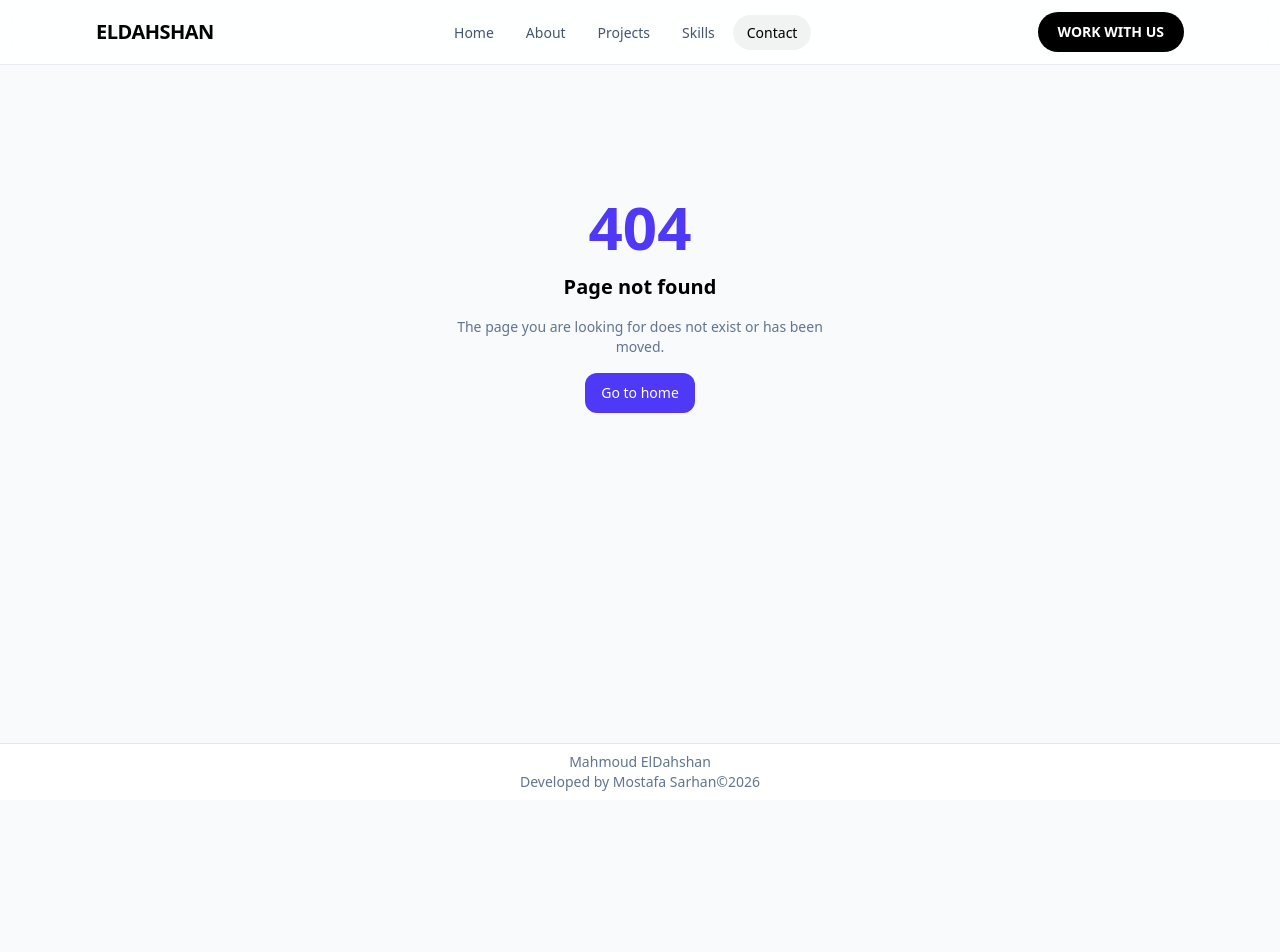
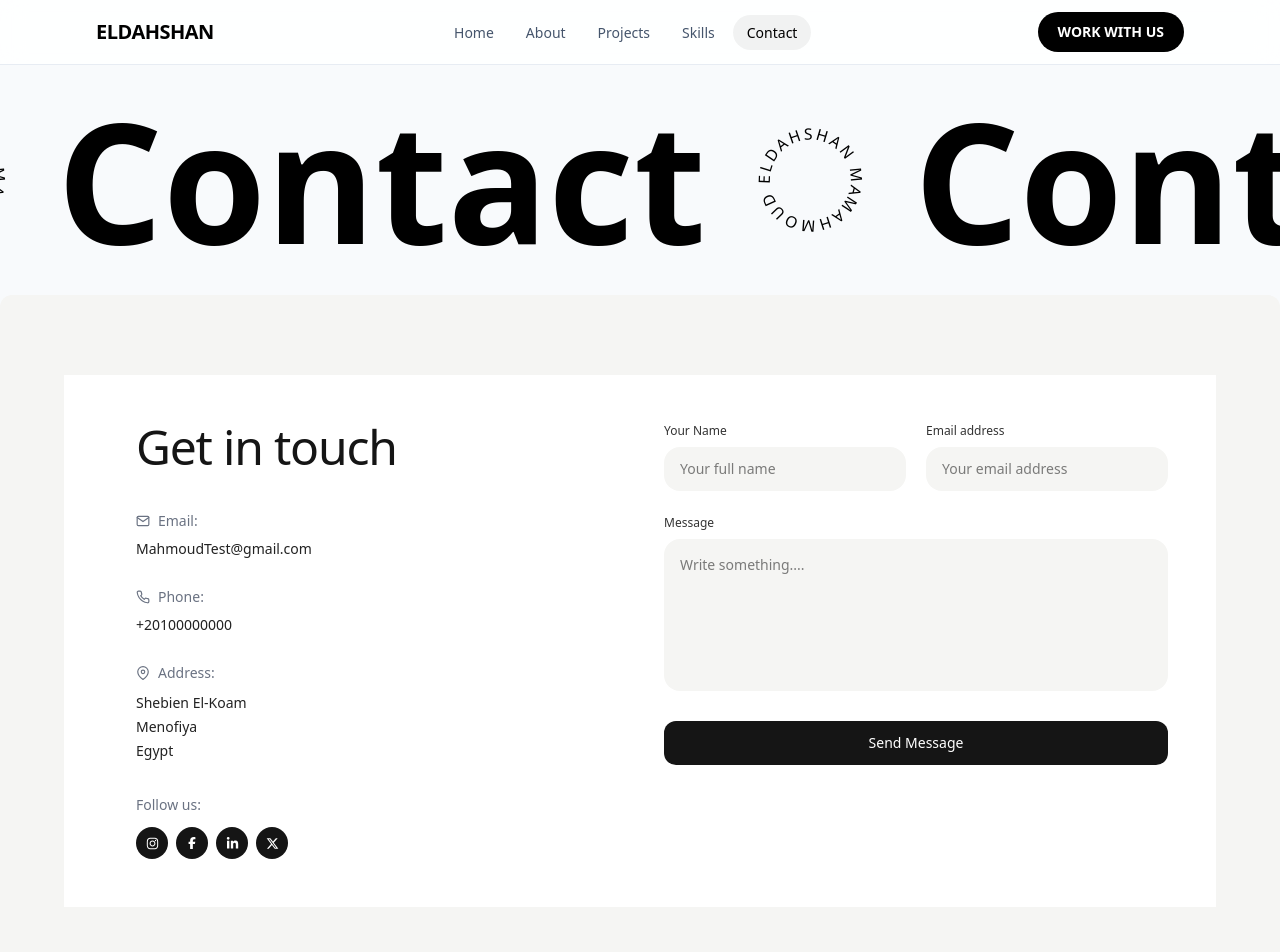
Before and after one commit to mostafa-sarhan/Mahmoud_Eldahshan, a React (Vite) app: page /contact in a window 1280 px wide. Shown: the top 952 px of the page. Before the commit the page ends 800 px from the top, so only its background shows below. Built offline with nearby package versions, Linux system fonts and the light colour scheme.

Commit message:
Add test contact page

```diff
--- a/package.json
+++ b/package.json
@@ -15,6 +15,7 @@
     "motion": "^13.2.0",
     "react": "^19.2.8",
     "react-dom": "^19.2.8",
+    "react-icons": "^5.7.0",
     "react-router-dom": "^7.18.3"
   },
   "devDependencies": {
--- /dev/null
+++ b/src/components/PageMarquee/PageMarqueeTwo.tsx
@@ -0,0 +1,78 @@
+
+import { motion } from "motion/react"
+interface PageMarqueeProps {
+  title: string
+}
+export default function PageMarqueeTwo({ title }: PageMarqueeProps) {
+  return (
+    <section className="w-full overflow-hidden py-8">
+      <motion.div
+        className="flex w-max"
+        animate={{ x: ["0%", "-50%"] }}
+        transition={{
+          duration: 12,
+          ease: "linear",
+          repeat: Infinity,
+        }}
+      >
+        {/* First set */}
+        <div className="flex shrink-0 items-center gap-12 pr-12">
+          <MarqueeItem title={title} />
+          <MarqueeItem title={title} />
+          <MarqueeItem title={title} />
+
+
+        </div>
+        {/* Identical second set */}
+        <div className="flex shrink-0 items-center gap-12 pr-12">
+          <MarqueeItem title={title} />
+        </div>
+      </motion.div>
+    </section>
+  )
+}
+function MarqueeItem({ title }: { title: string }) {
+  return (
+    <div className="flex shrink-0 items-center gap-12">
+      <h1 className="whitespace-nowrap text-[clamp(80px,13vw,180px)] font-semibold leading-none tracking-normal">
+        {title}
+      </h1>
+      <CircularText />
+    </div>
+  )
+}
+function CircularText() {
+  return (
+    <motion.div
+      className="flex h-28 w-28 shrink-0 items-center justify-center"
+      animate={{ rotate: 360 }}
+      transition={{
+        duration: 10,
+        ease: "linear",
+        repeat: Infinity,
+      }}
+    >
+      <svg
+        viewBox="0 0 100 100"
+        className="h-full w-full overflow-visible"
+      >
+        <defs>
+          <path
+            id="circular-text-path"
+            d="
+              M 50,50
+              m -36,0
+              a 36,36 0 1,1 72,0
+              a 36,36 0 1,1 -72,0
+            "
+          />
+        </defs>
+        <text className="fill-current text-[14px] uppercase tracking-[2px]">
+          <textPath href="#circular-text-path">
+            MAHMOUD ELDAHSHAN MAHMOUD ELDAHSHAN
+          </textPath>
+        </text>
+      </svg>
+    </motion.div>
+  )
+}
--- a/src/pages/About/About.tsx
+++ b/src/pages/About/About.tsx
@@ -1,7 +1,7 @@
-import PageMarquee from "@/components/PageMarquee/PageMarquee"
+import PageMarqueeTwo from "@/components/PageMarquee/PageMarqueeTwo"
 
 export default function About() {
   return (
-    <PageMarquee title="About" />
+    <PageMarqueeTwo title="About" />
   )
 }
--- /dev/null
+++ b/src/pages/contact/Contact.tsx
@@ -0,0 +1,180 @@
+import PageMarqueeTwo from "@/components/PageMarquee/PageMarqueeTwo";
+
+import {
+  FiMail,
+  FiPhone,
+  FiMapPin,
+} from "react-icons/fi";
+
+import {
+  FaInstagram,
+  FaFacebookF,
+  FaLinkedinIn,
+  FaXTwitter,
+} from "react-icons/fa6";
+
+export default function Contact() {
+  return (
+    <>
+      {/* Page Marquee */}
+      <div>
+        <PageMarqueeTwo title="Contact" />
+      </div>
+
+      {/* Contact Section */}
+      <section className="bg-[#f5f5f3] py-20 px-5 rounded-lg">
+        <div className="mx-auto max-w-6xl bg-white px-8 py-10 md:px-12 md:py-12">
+
+          <div className="grid grid-cols-1 gap-12 md:grid-cols-2">
+
+            {/* ================= LEFT ================= */}
+            <div className="pl-6">
+              <h2 className="text-4xl font-medium tracking-tight text-[#151515] md:text-5xl">
+                Get in touch
+              </h2>
+
+              <div className="mt-10 space-y-7">
+
+                {/* Email */}
+                <div>
+                  <div className="mb-2 flex items-center gap-2 text-sm text-gray-500">
+                    <FiMail />
+                    <span>Email:</span>
+                  </div>
+
+                  <p className="text-sm text-[#222]">
+                    MahmoudTest@gmail.com
+                  </p>
+                </div>
+
+                {/* Phone */}
+                <div>
+                  <div className="mb-2 flex items-center gap-2 text-sm text-gray-500">
+                    <FiPhone />
+                    <span>Phone:</span>
+                  </div>
+
+                  <p className="text-sm text-[#222]">
+                    +20100000000
+                  </p>
+                </div>
+
+                {/* Address */}
+                <div>
+                  <div className="mb-2 flex items-center gap-2 text-sm text-gray-500">
+                    <FiMapPin />
+                    <span>Address:</span>
+                  </div>
+
+                  <p className="max-w-sm text-sm leading-6 text-[#222]">
+                    Shebien El-Koam
+                    <br />
+                    Menofiya
+                    <br />
+                    Egypt
+                  </p>
+                </div>
+
+              </div>
+
+              {/* Social */}
+              <div className="mt-8">
+                <p className="mb-3 text-sm text-gray-500">
+                  Follow us:
+                </p>
+
+                <div className="flex gap-2">
+
+                  <a
+                    href="#"
+                    className="flex h-8 w-8 items-center justify-center rounded-full bg-[#151515] text-white transition hover:scale-110"
+                  >
+                    <FaInstagram size={13} />
+                  </a>
+
+                  <a
+                    href="#"
+                    className="flex h-8 w-8 items-center justify-center rounded-full bg-[#151515] text-white transition hover:scale-110"
+                  >
+                    <FaFacebookF size={12} />
+                  </a>
+
+                  <a
+                    href="#"
+                    className="flex h-8 w-8 items-center justify-center rounded-full bg-[#151515] text-white transition hover:scale-110"
+                  >
+                    <FaLinkedinIn size={13} />
+                  </a>
+
+                  <a
+                    href="#"
+                    className="flex h-8 w-8 items-center justify-center rounded-full bg-[#151515] text-white transition hover:scale-110"
+                  >
+                    <FaXTwitter size={13} />
+                  </a>
+
+                </div>
+              </div>
+            </div>
+
+            {/* ================= RIGHT ================= */}
+            <form className="space-y-6">
+
+              {/* Name + Email */}
+              <div className="grid grid-cols-1 gap-5 sm:grid-cols-2">
+
+                <div>
+                  <label className="mb-2 block text-xs text-[#333]">
+                    Your Name
+                  </label>
+
+                  <input
+                    type="text"
+                    placeholder="Your full name"
+                    className="w-full rounded-xl bg-[#f5f5f3] px-4 py-3 text-sm outline-none transition focus:ring-1 focus:ring-black"
+                  />
+                </div>
+
+                <div>
+                  <label className="mb-2 block text-xs text-[#333]">
+                    Email address
+                  </label>
+
+                  <input
+                    type="email"
+                    placeholder="Your email address"
+                    className="w-full rounded-xl bg-[#f5f5f3] px-4 py-3 text-sm outline-none transition focus:ring-1 focus:ring-black"
+                  />
+                </div>
+
+              </div>
+
+              {/* Message */}
+              <div>
+                <label className="mb-2 block text-xs text-[#333]">
+                  Message
+                </label>
+
+                <textarea
+                  rows="6"
+                  placeholder="Write something...."
+                  className="w-full resize-none rounded-xl bg-[#f5f5f3] px-4 py-4 text-sm outline-none transition focus:ring-1 focus:ring-black"
+                />
+              </div>
+
+              {/* Button */}
+              <button
+                type="submit"
+                className="w-full rounded-lg bg-[#151515] py-3 text-sm text-white transition hover:bg-black"
+              >
+                Send Message
+              </button>
+
+            </form>
+
+          </div>
+        </div>
+      </section>
+    </>
+  );
+}
--- a/src/routes/index.tsx
+++ b/src/routes/index.tsx
@@ -8,6 +8,7 @@ import ForbiddenPage from '@/pages/errors/Forbidden'
 import NotFoundPage from '@/pages/errors/NotFound'
 import HomePlaceholder from '@/pages/home/HomePlaceholder'
 import About from '@/pages/About/About'
+import Contact from '@/pages/contact/Contact'
 
 export default function AppRoutes() {
   return (
@@ -20,6 +21,7 @@ export default function AppRoutes() {
         <Route index element={<HomePlaceholder />} />
         <Route path={ROUTES.forbidden} element={<ForbiddenPage />} />
         <Route path='about' element={<About />} />
+        <Route path='contact' element={<Contact />} />
         <Route path="*" element={<NotFoundPage />} />
       </Route>
     </Routes>
```
Also changed, not shown: 1 other file (tests, documents, lock files or other folders).
